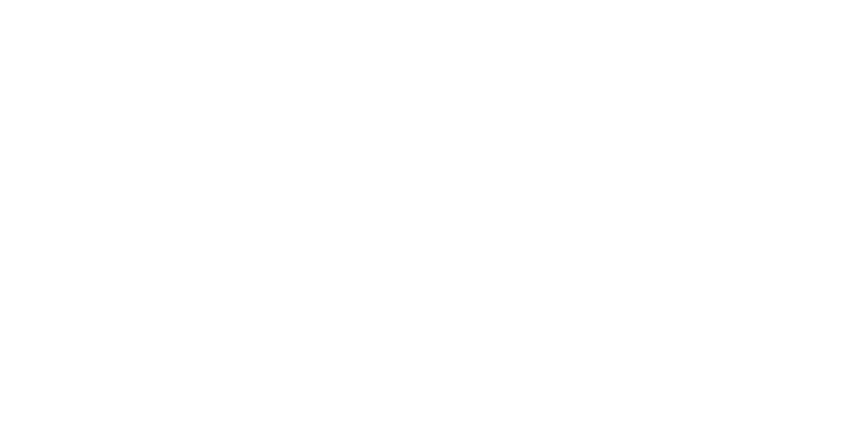
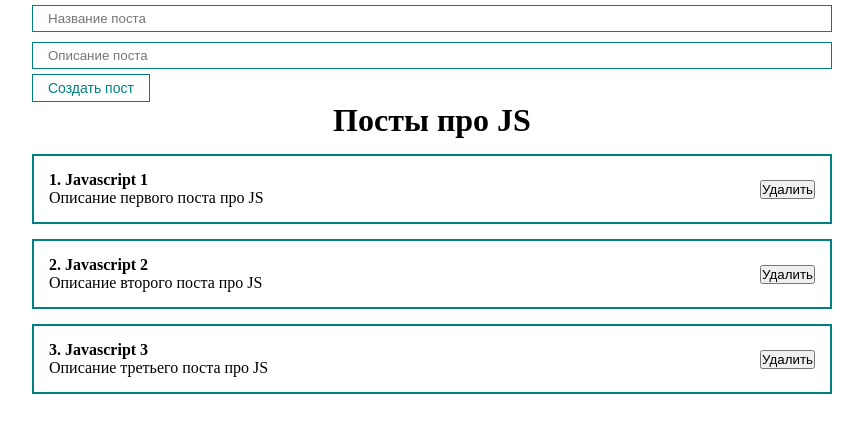
Before and after one commit to edembl4m/Blog, a React (Create React App) app: page / in a window 1280 px wide. Shown: the top 432 px of the page, without its empty margins (208-1071 px from the left). Built offline with nearby package versions, Linux system fonts and the light colour scheme.

Commit message:
static layout

```diff
--- a/src/App.js
+++ b/src/App.js
@@ -1,7 +1,28 @@
+import React, { useState } from "react";
+import PostList from "./components/PostList";
+import Button from "./components/UI/Button/Button";
+import Input from "./components/UI/Input/Input";
+import './styles/App.css';
+
+
 function App() {
+
+  const[posts, setPosts] = useState(
+    [
+      {id: 1, title: 'Javascript 1', body: 'Описание первого поста про JS'},
+      {id: 2, title: 'Javascript 2', body: 'Описание второго поста про JS'},
+      {id: 3, title: 'Javascript 3', body: 'Описание третьего поста про JS'}
+    ]
+  );
+
   return (
     <div className="App">
-
+      <form>
+        <Input type='text' placeholder={'Название поста'} />
+        <Input type='text' placeholder={'Описание поста'} />
+        <Button>Создать пост</Button>
+      </form>
+      <PostList posts={posts} title={'Посты про JS'}/>
     </div>
   );
 }
--- /dev/null
+++ b/src/components/PostItem.jsx
@@ -0,0 +1,19 @@
+import React from 'react';
+
+const PostItem = (props) => {
+  return (
+    <div className="post">
+        <div className="post__content">
+            <strong>{props.post.id}. {props.post.title}</strong>
+            <div>
+                {props.post.body}
+            </div>
+        </div>
+        <div className="post__btns">
+            <button>Удалить</button>
+        </div>
+  </div>
+  )
+}
+
+export default PostItem
--- /dev/null
+++ b/src/components/PostList.jsx
@@ -0,0 +1,15 @@
+import React from 'react';
+import PostItem from "./PostItem";
+
+const PostList = ({posts, title}) => {
+  return (
+    <div>
+        <h1 style={{textAlign: 'center'}}>{title}</h1>
+            {posts.map((post) =>
+                <PostItem post={post} key={post.id}/>
+            )}
+    </div>
+  )
+}
+
+export default PostList
--- /dev/null
+++ b/src/components/UI/Button/Button.jsx
@@ -0,0 +1,12 @@
+import React from 'react';
+import classes from './Button.module.css';
+
+const Button = ({children, ...props}) => {
+  return (
+    <button {...props} className={classes.myBtn}>
+        {children}
+    </button>
+  )
+}
+
+export default Button
--- /dev/null
+++ b/src/components/UI/Button/Button.module.css
@@ -0,0 +1,8 @@
+.myBtn {
+    padding: 5px 15px;
+    color: teal;
+    font-size: 14px;
+    background: transparent;
+    border: 1px solid teal;
+    cursor: pointer;
+}
--- /dev/null
+++ b/src/components/UI/Input/Input.jsx
@@ -0,0 +1,10 @@
+import React from 'react'
+import classes from './Input.module.css'
+
+const Input = (props) => {
+  return (
+    <input className={classes.myInput} {...props}/>
+  )
+}
+
+export default Input
--- /dev/null
+++ b/src/components/UI/Input/Input.module.css
@@ -0,0 +1,6 @@
+.myInput {
+    width: 100%;
+    padding: 5px 15px;
+    margin: 5px 0;
+    border: 1px solid teal;
+}
--- /dev/null
+++ b/src/styles/App.css
@@ -0,0 +1,23 @@
+* {
+    margin: 0;
+    padding: 0;
+    box-sizing: border-box;
+}
+
+#root {
+    display: flex;
+    justify-content: center;
+}
+
+.App {
+    width: 800px;
+}
+
+.post {
+    display: flex;
+    padding: 15px;
+    border: 2px  solid teal;
+    margin-top: 15px;
+    justify-content: space-between;
+    align-items: center;
+}
```
